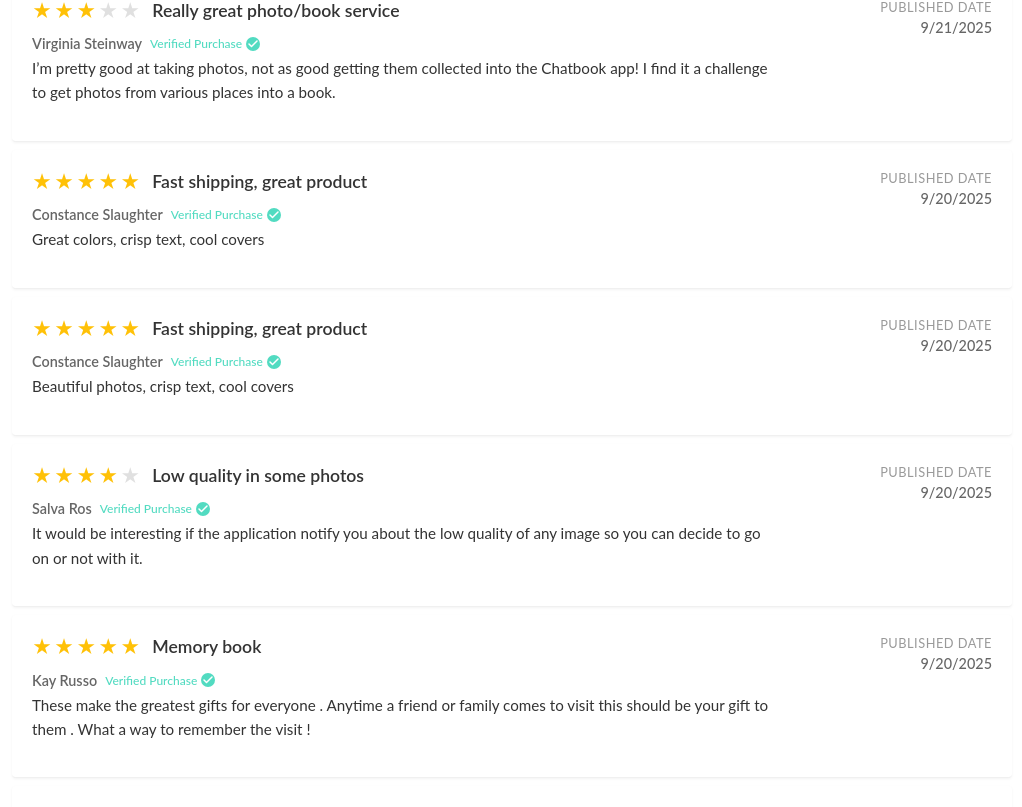
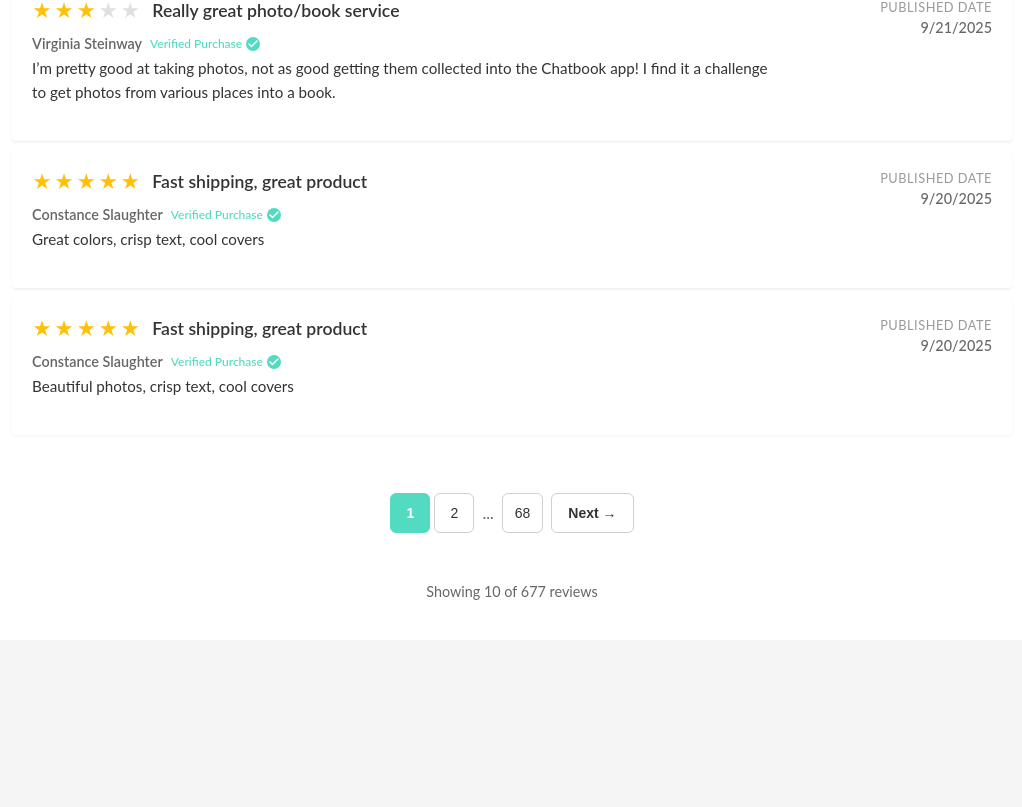
Before and after one commit to chtbks/cb-product-ratings, a React (Create React App) app: page / in a window 1280 px wide. Shown: the part 1448-2255 px from the top of the page, without its empty margins (128-1150 px from the left). After the commit the page ends 2088 px from the top, so only its background shows below. Built offline with nearby package versions, Linux system fonts and the light colour scheme.

Commit message:
added pagination

```diff
--- a/src/App.css
+++ b/src/App.css
@@ -723,3 +723,115 @@
     gap: 8px;
   }
 }
+
+/* Pagination Styles */
+.pagination-controls {
+  text-align: center;
+  margin: 30px 0;
+  padding: 20px 0;
+}
+
+.pagination-nav {
+  display: flex;
+  justify-content: center;
+  align-items: center;
+  gap: 8px;
+  flex-wrap: wrap;
+}
+
+.pagination-numbers {
+  display: flex;
+  gap: 4px;
+  align-items: center;
+}
+
+.pagination-btn {
+  background: white;
+  color: #333;
+  border: 1px solid #d0d0d0;
+  padding: 8px 12px;
+  border-radius: 6px;
+  font-size: 14px;
+  font-weight: 500;
+  cursor: pointer;
+  transition: all 0.2s ease;
+  min-width: 40px;
+  height: 40px;
+  display: flex;
+  align-items: center;
+  justify-content: center;
+}
+
+.pagination-btn:hover {
+  background: #f8f9fa;
+  border-color: #52DBC1;
+  color: #52DBC1;
+}
+
+.pagination-btn:focus {
+  outline: 2px solid #52DBC1;
+  outline-offset: 2px;
+}
+
+.pagination-btn.pagination-active {
+  background: #52DBC1;
+  color: white;
+  border-color: #52DBC1;
+  font-weight: 600;
+}
+
+.pagination-btn.pagination-active:hover {
+  background: #45C4A8;
+  border-color: #45C4A8;
+}
+
+.pagination-prev,
+.pagination-next {
+  font-weight: 600;
+  padding: 8px 16px;
+  min-width: auto;
+}
+
+.pagination-ellipsis {
+  color: #666;
+  padding: 8px 4px;
+  font-weight: 500;
+}
+
+.pagination-info {
+  text-align: center;
+  margin: 20px 0;
+  color: #666;
+  font-size: 0.9rem;
+}
+
+.results-info {
+  margin: 20px 0;
+  color: #666;
+  font-size: 0.9rem;
+  text-align: center;
+}
+
+/* Mobile responsive pagination */
+@media (max-width: 768px) {
+  .pagination-nav {
+    gap: 4px;
+  }
+
+  .pagination-btn {
+    padding: 6px 10px;
+    font-size: 13px;
+    min-width: 36px;
+    height: 36px;
+  }
+
+  .pagination-prev,
+  .pagination-next {
+    padding: 6px 12px;
+    font-size: 13px;
+  }
+
+  .pagination-numbers {
+    gap: 2px;
+  }
+}
--- a/src/App.js
+++ b/src/App.js
@@ -15,6 +15,8 @@ function App() {
   });
   const [showDistributionTooltip, setShowDistributionTooltip] = useState(false);
   const [dropdownOpen, setDropdownOpen] = useState(false);
+  const [currentPage, setCurrentPage] = useState(1);
+  const [reviewsPerPage] = useState(10);
 
   // Global dropdown handler
   const toggleDropdown = () => {
@@ -24,6 +26,26 @@ function App() {
   const selectRating = (rating) => {
     setRatingFilter(rating);
     setDropdownOpen(false);
+    setCurrentPage(1); // Reset to first page when filtering
+  };
+
+  // Pagination logic
+  const getCurrentPageReviews = () => {
+    const startIndex = (currentPage - 1) * reviewsPerPage;
+    const endIndex = startIndex + reviewsPerPage;
+    return filteredRatings.slice(startIndex, endIndex);
+  };
+
+  const totalPages = Math.ceil(filteredRatings.length / reviewsPerPage);
+  const hasMorePages = currentPage < totalPages;
+  const currentReviews = getCurrentPageReviews();
+
+  const loadMoreReviews = () => {
+    setCurrentPage(prev => prev + 1);
+  };
+
+  const resetPagination = () => {
+    setCurrentPage(1);
   };
 
   useEffect(() => {
@@ -104,6 +126,7 @@ function App() {
     }
 
     setFilteredRatings(filtered);
+    setCurrentPage(1); // Reset to first page when filtering
   }, [ratings, searchTerm, ratingFilter]);
 
   const renderStars = (rating) => {
@@ -304,12 +327,15 @@ function App() {
         <div className="custom-review-border-smooth"></div>
 
         <div className="results-info" style={{ margin: '20px 0', color: '#666', fontSize: '0.9rem' }}>
-          Showing {filteredRatings.length} of {ratings.length} reviews
+          Showing {currentReviews.length} of {filteredRatings.length} reviews
+          {filteredRatings.length > reviewsPerPage && (
+            <span> (Page {currentPage} of {totalPages})</span>
+          )}
         </div>
 
         <div className="custom-reviews-container">
           <div className="custom-reviews-list">
-            {filteredRatings.map((rating, index) => (
+            {currentReviews.map((rating, index) => (
               <div key={rating.ID || index} className="custom-review">
                 <div className="custom-review-center-panel">
                   <div className="custom-review-rating-title">
@@ -374,6 +400,89 @@ function App() {
           </div>
         </div>
 
+        {/* Pagination Controls */}
+        {totalPages > 1 && (
+          <div className="pagination-controls" style={{
+            textAlign: 'center',
+            margin: '30px 0',
+            padding: '20px 0'
+          }}>
+            <div className="pagination-nav">
+              {/* Previous button */}
+              {currentPage > 1 && (
+                <button
+                  onClick={() => setCurrentPage(currentPage - 1)}
+                  className="pagination-btn pagination-prev"
+                  aria-label="Previous page"
+                >
+                  ← Previous
+                </button>
+              )}
+
+              {/* Page numbers */}
+              <div className="pagination-numbers">
+                {Array.from({ length: totalPages }, (_, i) => i + 1).map(pageNum => {
+                  // Show first page, last page, current page, and pages around current
+                  const showPage =
+                    pageNum === 1 ||
+                    pageNum === totalPages ||
+                    (pageNum >= currentPage - 1 && pageNum <= currentPage + 1);
+
+                  if (!showPage) {
+                    // Show ellipsis for gaps
+                    if (pageNum === 2 && currentPage > 3) {
+                      return <span key={`ellipsis-${pageNum}`} className="pagination-ellipsis">...</span>;
+                    }
+                    if (pageNum === totalPages - 1 && currentPage < totalPages - 2) {
+                      return <span key={`ellipsis-${pageNum}`} className="pagination-ellipsis">...</span>;
+                    }
+                    return null;
+                  }
+
+                  return (
+                    <button
+                      key={pageNum}
+                      onClick={() => setCurrentPage(pageNum)}
+                      className={`pagination-btn pagination-number ${
+                        currentPage === pageNum ? 'pagination-active' : ''
+                      }`}
+                      aria-label={`Go to page ${pageNum}`}
+                      aria-current={currentPage === pageNum ? 'page' : undefined}
+                    >
+                      {pageNum}
+                    </button>
+                  );
+                })}
+              </div>
+
+              {/* Next button */}
+              {currentPage < totalPages && (
+                <button
+                  onClick={() => setCurrentPage(currentPage + 1)}
+                  className="pagination-btn pagination-next"
+                  aria-label="Next page"
+                >
+                  Next →
+                </button>
+              )}
+            </div>
+          </div>
+        )}
+
+        {/* Pagination Info */}
+        {filteredRatings.length > reviewsPerPage && (
+          <div className="pagination-info" style={{
+            textAlign: 'center',
+            margin: '20px 0',
+            color: '#666',
+            fontSize: '0.9rem'
+          }}>
+            <span>
+              Showing {Math.min(currentPage * reviewsPerPage, filteredRatings.length)} of {filteredRatings.length} reviews
+            </span>
+          </div>
+        )}
+
         {filteredRatings.length === 0 && (
           <div className="no-results">
             <p>No reviews found matching your criteria.</p>
```
Also changed, not shown: 2 other files (tests, documents, lock files or other folders).
